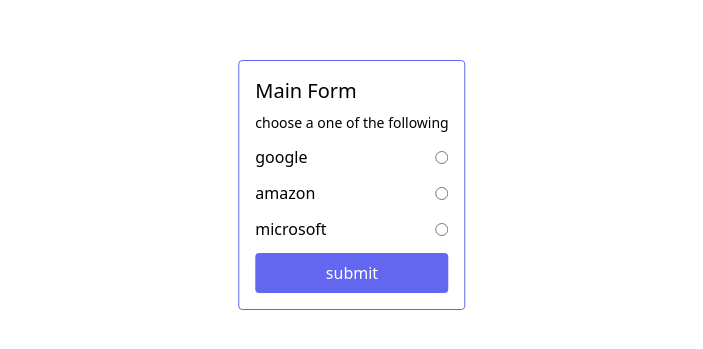
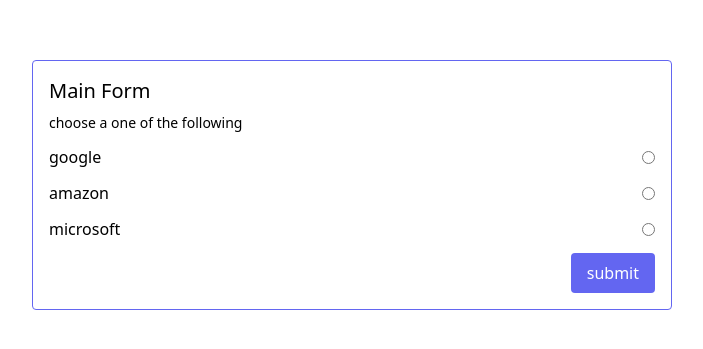
Before and after one commit to NaifIT11/radio-group-control, a Next.js app: page / in a window 1280 px wide. Shown: the part 215-564 px from the top of the page, without its empty margins (288-991 px from the left). Built offline with nearby package versions, Linux system fonts and the light colour scheme.

Commit message:
adjusting the form prevent default

```diff
--- a/src/app/ClientMain.tsx
+++ b/src/app/ClientMain.tsx
@@ -6,10 +6,11 @@
   const radioOptions = ["google" , "amazon" , "microsoft"];
   const [company  , setCompany] = useState<string>("");
   const handleSubmit = (e: React.FormEvent<HTMLFormElement>) => {
+    e.preventDefault();
     console.log({company})
   }
   return (
-    <div className="flex flex-col gap-3 rounded border border-indigo-500 p-4">
+    <div className="w-[50vw] flex flex-col gap-3 rounded border border-indigo-500 p-4">
         <MainHeader title="Main Form" description="choose one of the follwing" />
         <form className="flex flex-col gap-3" onSubmit={handleSubmit}>
            {radioOptions.map((radioOption => (
@@ -18,7 +19,7 @@
                     <input type="radio" name="company" value={radioOption} onChange={(e) => setCompany(e.target.value)} id={radioOption} className="accent-indigo-500" />
                 </div>
             )))}
-            <button className="font-medium text-white bg-indigo-500 hover:bg-indigo-600 rounded px-4 py-2">submit</button>
+            <button className="self-end font-medium text-white bg-indigo-500 hover:bg-indigo-600 rounded px-4 py-2">submit</button>
         </form>
     </div>
   );
```
